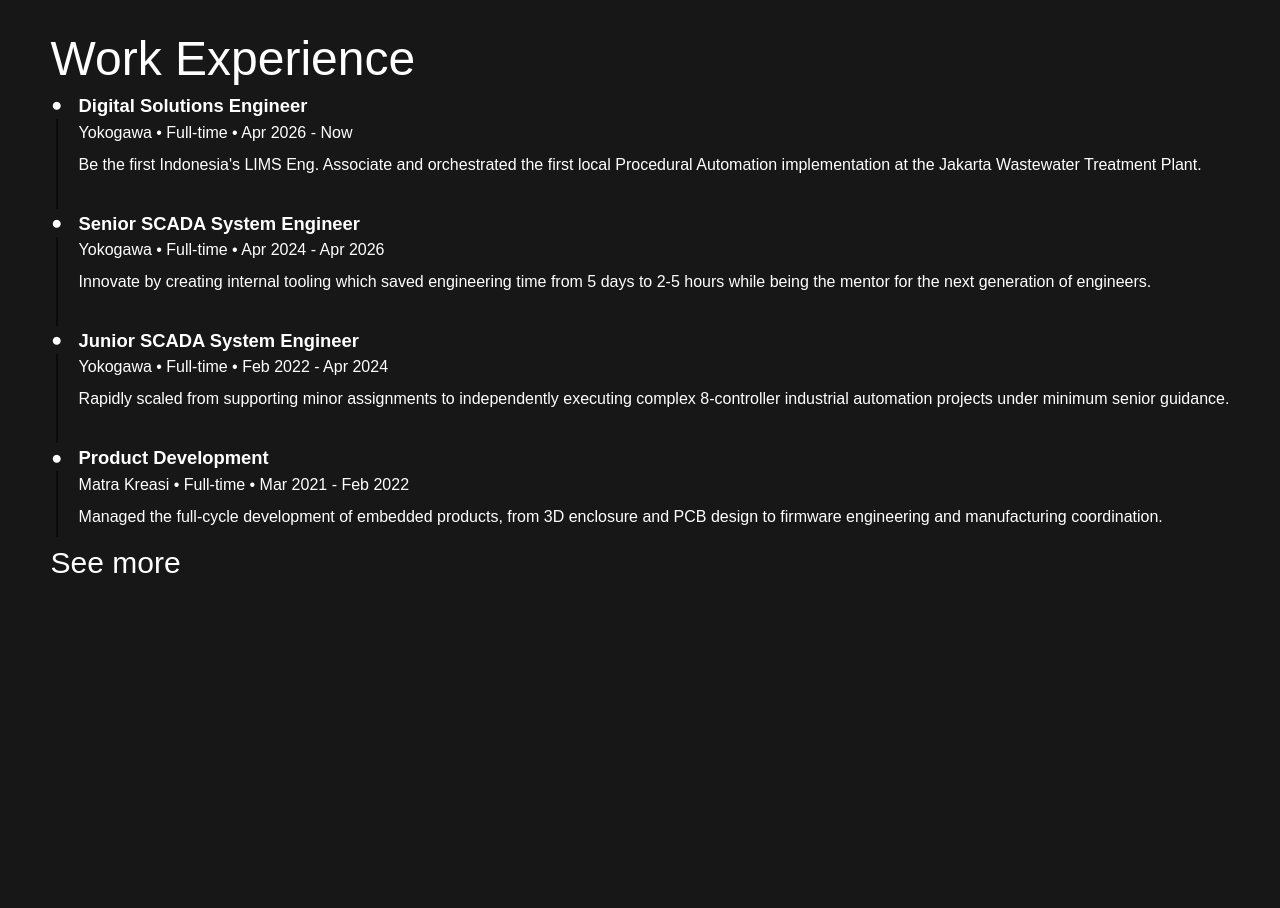
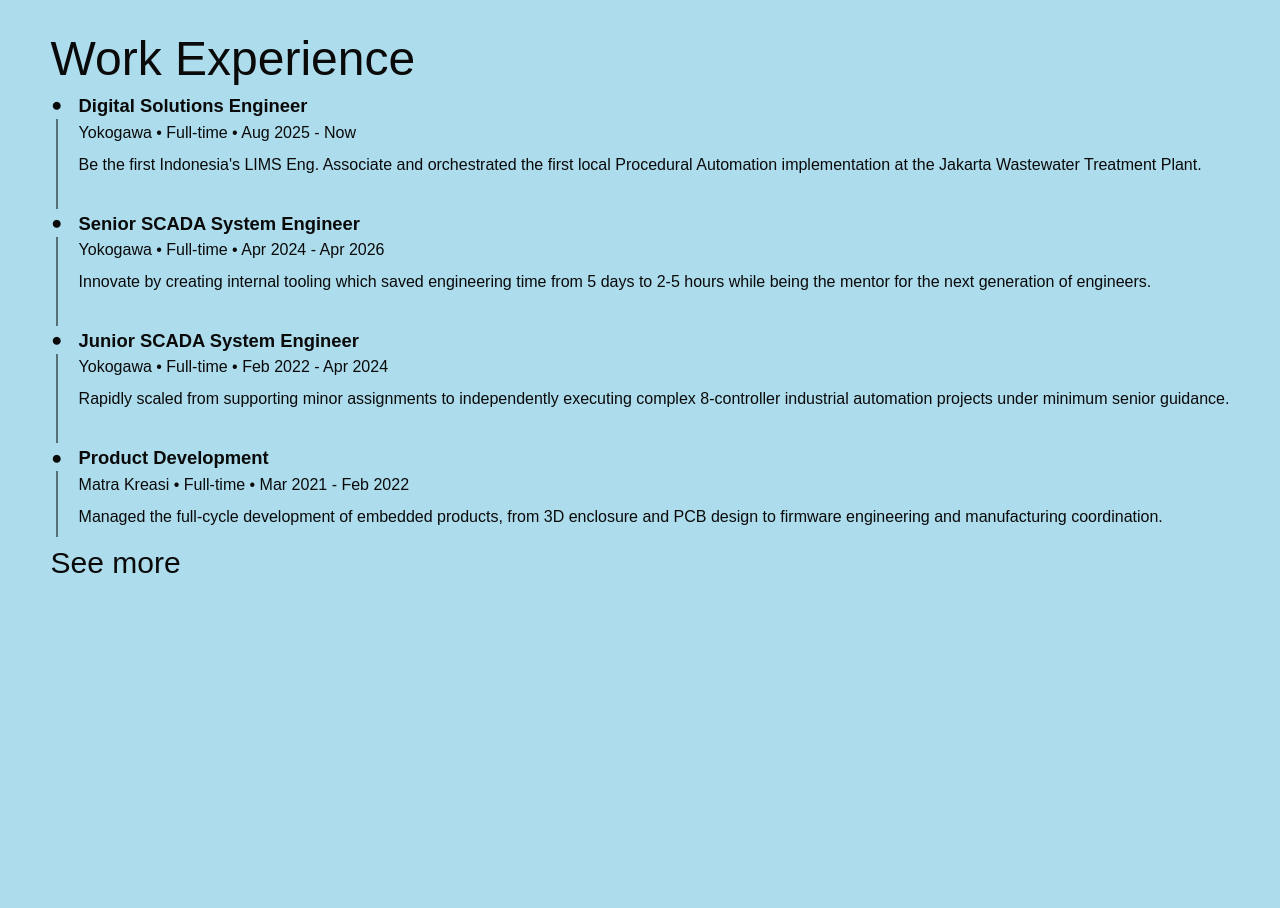
Before and after one commit to kebejoan/bejo-porto, a Next.js app: page / in a window 1280 px wide. Shown: the part 900-1808 px from the top of the page. Built offline with nearby package versions, Linux system fonts and the light colour scheme; a web font is replaced by a local one.

Commit message:
refactor: align global.css with dark/light mode, correct content in work exp

```diff
--- a/app/components/3_WorkExperience.tsx
+++ b/app/components/3_WorkExperience.tsx
@@ -21,7 +21,7 @@
 								<div className="pb-8">
 									<h3 className="font-bold ">Digital Solutions Engineer</h3>
 									<p className="text-sm lg:text-base">
-										Yokogawa • Full-time • Apr 2026 - Now
+										Yokogawa • Full-time • Aug 2025 - Now
 									</p>
 									<p className="text-sm lg:text-base mt-2">
 										Be the first Indonesia's LIMS Eng. Associate and
--- a/app/components/GroundHero.tsx
+++ b/app/components/GroundHero.tsx
@@ -29,7 +29,9 @@
 			</div>
 			<div className="absolute bottom-20 w-full flex flex-col justify-center items-center gap-4">
 				<div className="w-full lg:w-[1024] flex flex-col justify-center items-center text-3xl md:text-4xl lg:text-5xl font-pixel">
-					<div className="bg-blue-100 px-2">↑ The only way is up! ↑</div>
+					<div className="bg-background px-2 rounded-md">
+						↑ The only way is up! ↑
+					</div>
 				</div>
 			</div>
 		</div>
--- a/app/globals.css
+++ b/app/globals.css
@@ -1,10 +1,10 @@
 @import "tailwindcss";
 
 :root {
-	--foreground: #ffffff;
-	--background: #171717;
+	--foreground: #0a0a0a;
+	--background: #addcec;
 	/* --background: #ffffff; */
-	/* --foreground: #171717; */
+	/* --foreground: #1s71717; */
 }
 
 @theme inline {
@@ -16,8 +16,8 @@
 
 @media (prefers-color-scheme: dark) {
 	:root {
-		--foreground: #0a0a0a;
-		--background: #addcec;
+		--foreground: #ececec;
+		--background: #0a0b29;
 		/* --background: #0a0a0a; */
 		/* --foreground: #ededed; */
 	}
```
